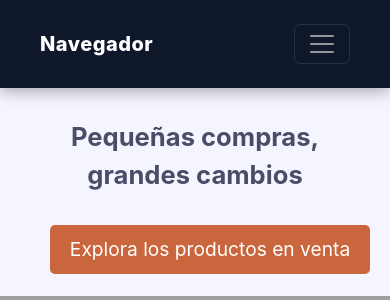
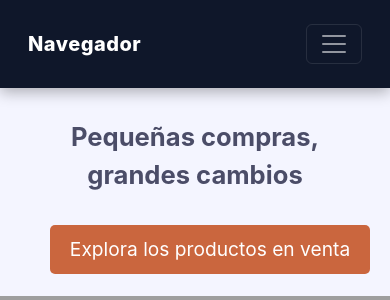
Before and after one commit to jacobojacobojacobo/Proyecto-Grado-Pymes, a Flask app: page / in a window 390 px wide. Shown: the top 300 px of the page. Run offline with Flask 3, Linux system fonts and the light colour scheme; some libraries are stand-ins or nearby versions; grey boxes are pictures that could not be loaded.

Commit message:
modificación

```diff
--- a/static/css/style.css
+++ b/static/css/style.css
@@ -418,6 +418,12 @@ body {
 
 @media (max-width: 768px) {
 
+   .row,
+    .container,
+    .container-fluid {
+        --bs-gutter-x: 0;
+    }
+
     .text-light-long {
         flex-direction: column;
         align-items: center;
```
